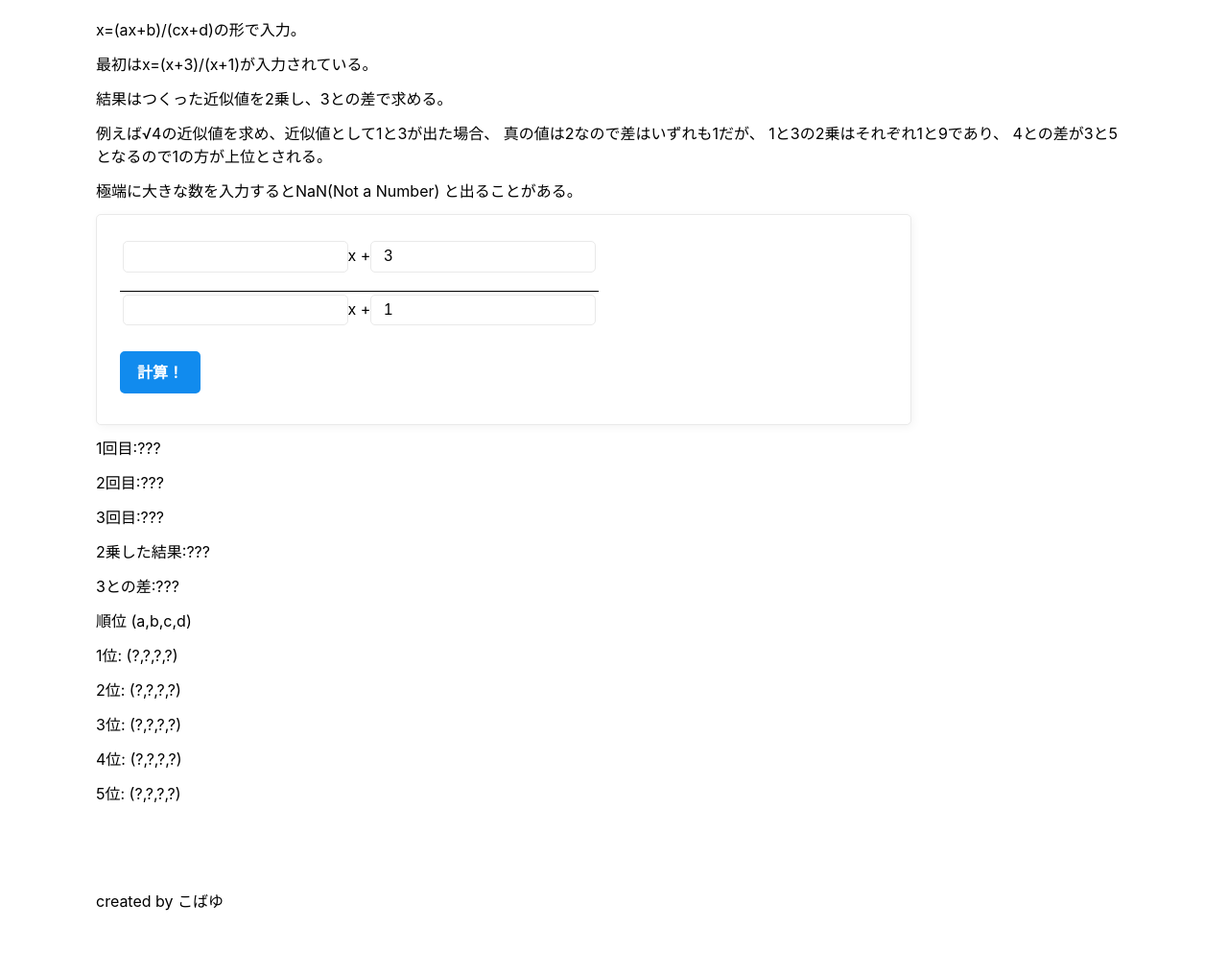
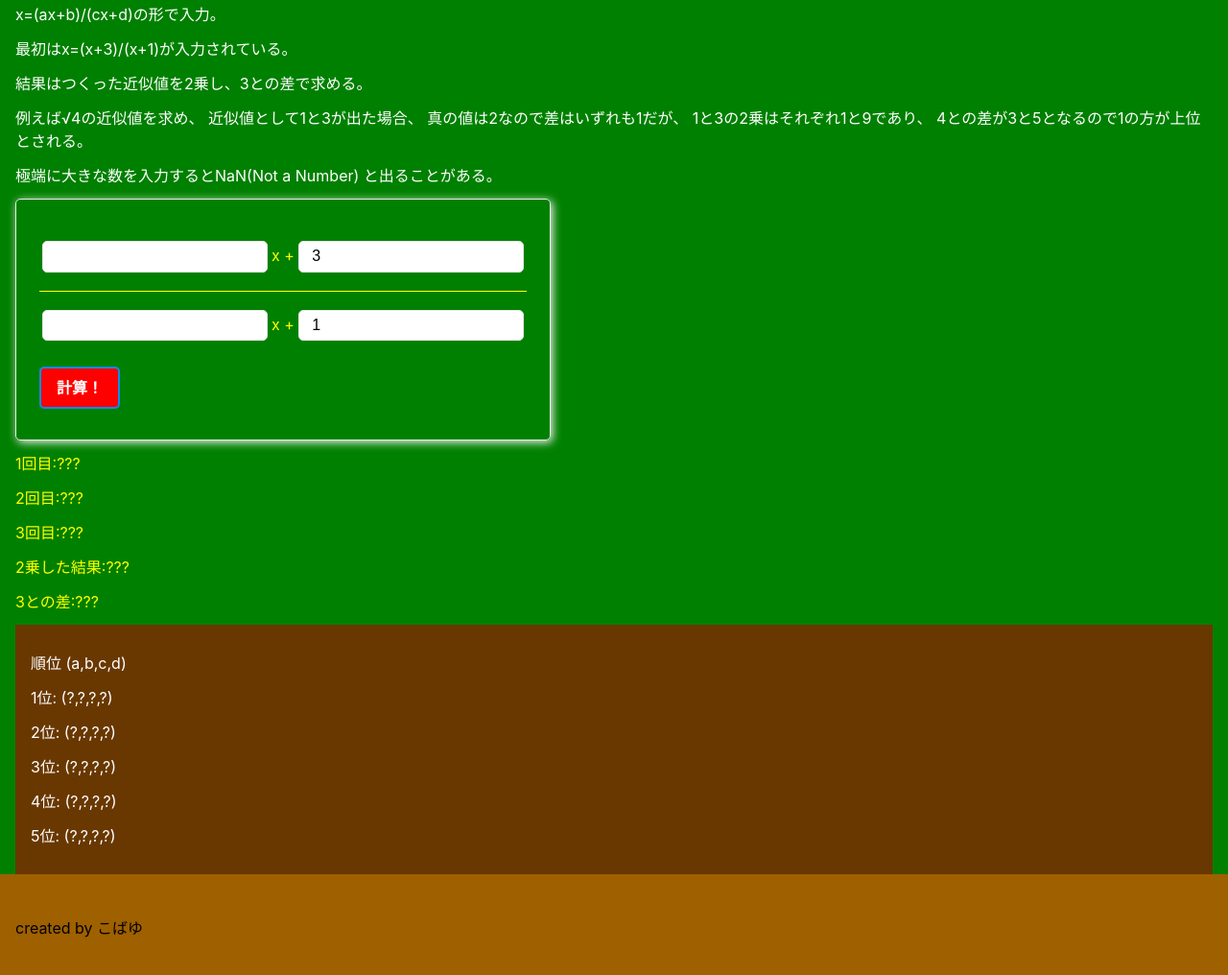
Before and after one commit to K0baU/root3, a plain HTML site: page index.html in a window 1280 px wide. Shown: the part 196-1212 px from the top of the page at 96% size. Drawn offline with Linux system fonts and the light colour scheme.

Commit message:
Add files via upload

```diff
--- a/css/master.css
+++ b/css/master.css
@@ -1,11 +1,47 @@
 @import "mvp.css";
+
+header {
+  color: yellow;
+  background-color: rgb(12, 27, 59);
+}
+
+main {
+  background-color: green;
+  padding-bottom: 0;
+}
+
+footer {
+  background-color: rgb(159, 96, 0);
+}
+
+form {
+  color: yellow;
+}
+
+button {
+  background-color: red;
+}
+
+.discription {
+  color: white;
+}
 
 .numerator {
   display: inline-block;
-  border-bottom: 1px solid black;
+  border-bottom: 1px solid yellow;
   padding: 3px;
 }
 
 .denominator {
   padding: 3px;
 }
+
+.result {
+  color: yellow;
+}
+
+.ranking {
+  background-color: rgb(105, 56, 0);
+  color: white;
+  padding: 1rem;
+}
--- a/css/mvp.css
+++ b/css/mvp.css
@@ -20,7 +20,7 @@
     --width-card: 285px;
     --width-card-medium: 460px;
     --width-card-wide: 800px;
-    --width-content: 1080px;
+    --width-content: 100%;
 }
 
 /*
@@ -53,7 +53,7 @@ body {
     line-height: var(--line-height);
     margin: 0;
     overflow-x: hidden;
-    padding: 1rem 0;
+    padding: 0;
 }
 
 footer,
@@ -341,7 +341,7 @@ form {
     border: 1px solid var(--color-bg-secondary);
     border-radius: var(--border-radius);
     box-shadow: var(--box-shadow) var(--color-shadow);
-    display: block;
+    display: inline-block;
     max-width: var(--width-card-wide);
     min-width: var(--width-card);
     padding: 1.5rem;
@@ -379,6 +379,7 @@ select,
 textarea {
     border: 1px solid var(--color-bg-secondary);
     border-radius: var(--border-radius);
+    margin-top: 1rem;
     margin-bottom: 1rem;
     padding: 0.4rem 0.8rem;
 }
--- a/index.html
+++ b/index.html
@@ -10,10 +10,12 @@
       <h1>&radic;3 近似値</h1>
     </header>
     <main>
+      <div class="discription">
         <p>x=(ax+b)/(cx+d)の形で入力。</p>
         <p>最初はx=(x+3)/(x+1)が入力されている。</p>
         <p>結果はつくった近似値を2乗し、3との差で求める。</p>
-      <p>例えば&radic;4の近似値を求め、近似値として1と3が出た場合、
+        <p>例えば&radic;4の近似値を求め、
+          近似値として1と3が出た場合、
           真の値は2なので差はいずれも1だが、
           1と3の2乗はそれぞれ1と9であり、
           4との差が3と5となるので1の方が上位とされる。</p>
@@ -22,12 +24,12 @@
       </div>
       <form class="function" action="index.html" method="get">
         <div class="numerator">
-          <input type="number" id="a">x
-          +<input type="number" id="b" value="3">
+          <input type="number" id="a"> x
+          + <input type="number" id="b" value="3">
         </div>
         <div class="denominator">
-          <input type="number" id="c">x
-          +<input type="number" id="d" value="1">
+          <input type="number" id="c"> x
+          + <input type="number" id="d" value="1">
         </div>
         <button type="button" id="calculate">
           計算！</button>
```
Lines whose indentation alone changed are shown as unchanged.
